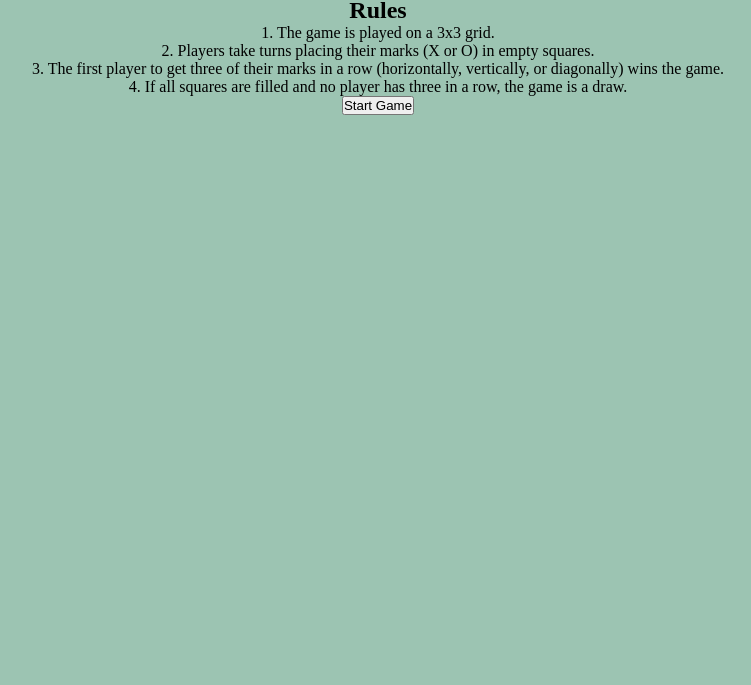
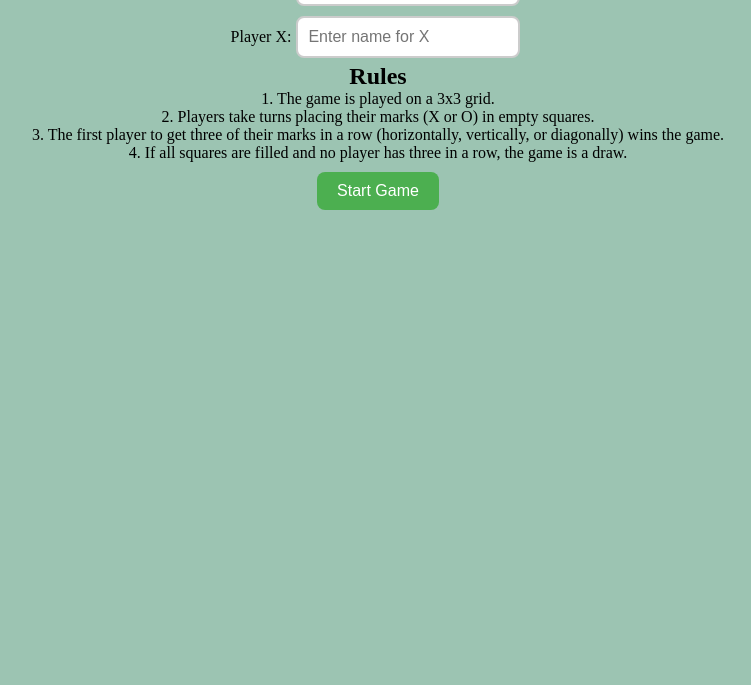
Before and after one commit to Vamsi0220/TIC-TAC-TOE, a plain HTML site: page index.html in a window 1280 px wide. Shown: the part 115-800 px from the top of the page, without its empty margins (262-1013 px from the left). Drawn offline with Linux system fonts and the light colour scheme.

Commit message:
Update style.css

```diff
--- a/style.css
+++ b/style.css
@@ -31,18 +31,50 @@ body{
     background-color: aliceblue;
 }
 .box.winner {
-  background-color: #90ee90; /* light green for winning boxes */
+  background-color: #90ee90;
   font-weight: bold;
   transition: background 0.3s;
 }
+.name-inputs {
+  margin-bottom: 20px;
+  text-align: center;
+}
 
+.name-inputs input {
+  padding: 10px;
+  margin: 5px;
+  width: 200px;
+  font-size: 16px;
+  border: 2px solid #ccc;
+  border-radius: 8px;
+  outline: none;
+}
+
+.name-inputs input:focus {
+  border-color: #4CAF50;
+}
+
+.name-inputs button {
+  padding: 10px 20px;
+  margin-top: 10px;
+  font-size: 16px;
+  background-color: #4CAF50;
+  color: white;
+  border: none;
+  border-radius: 8px;
+  cursor: pointer;
+  transition: background-color 0.3s ease;
+}
+
+.name-inputs button:hover {
+  background-color: #45a049;
+}
 .scoreboard {
   margin: 10px 0;
   font-size: 18px;
   font-weight: bold;
   color: #333;
 }
-
 #Reset{
     padding:0.8rem;
     font-size: 1.2rem;
```
